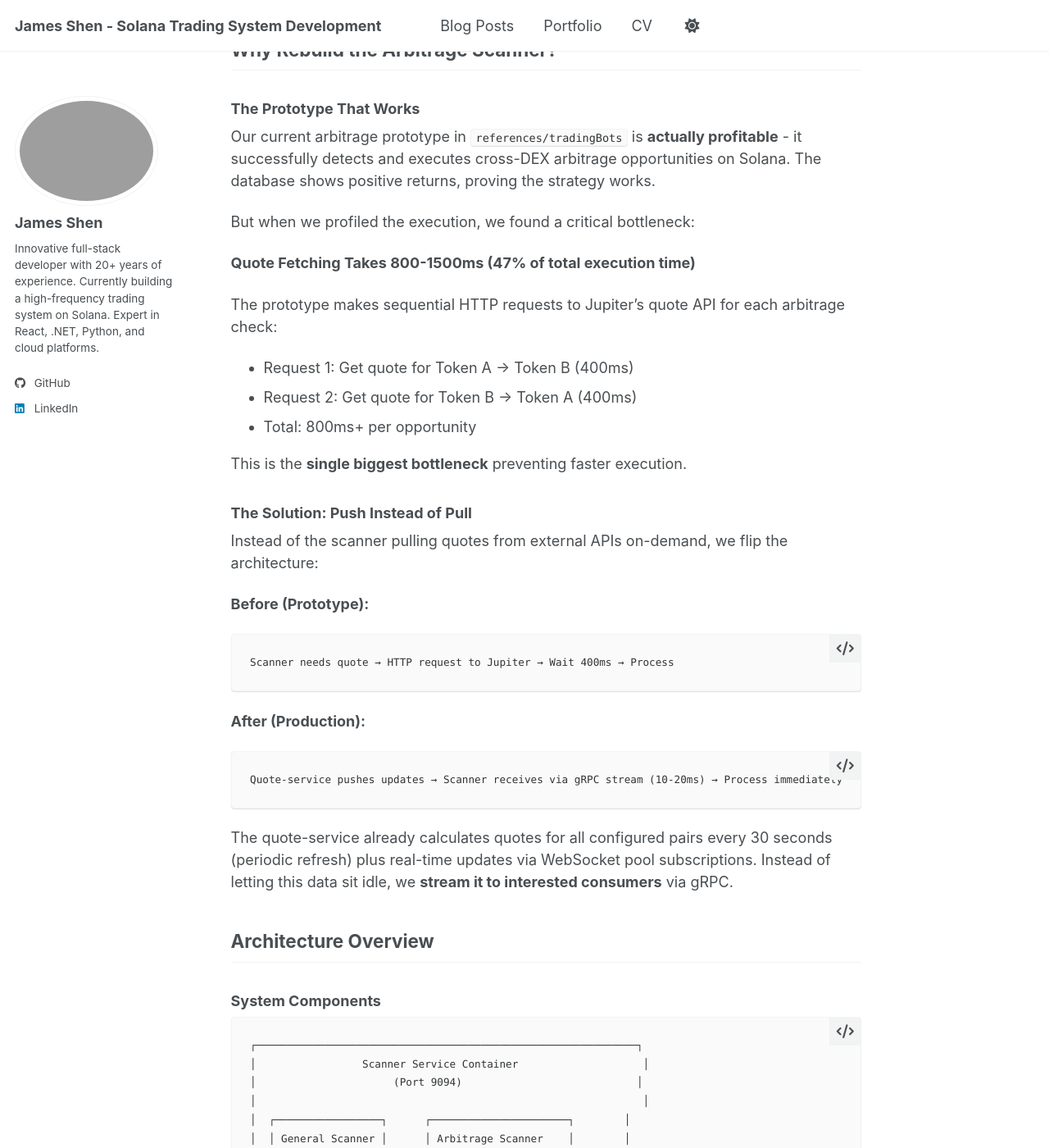
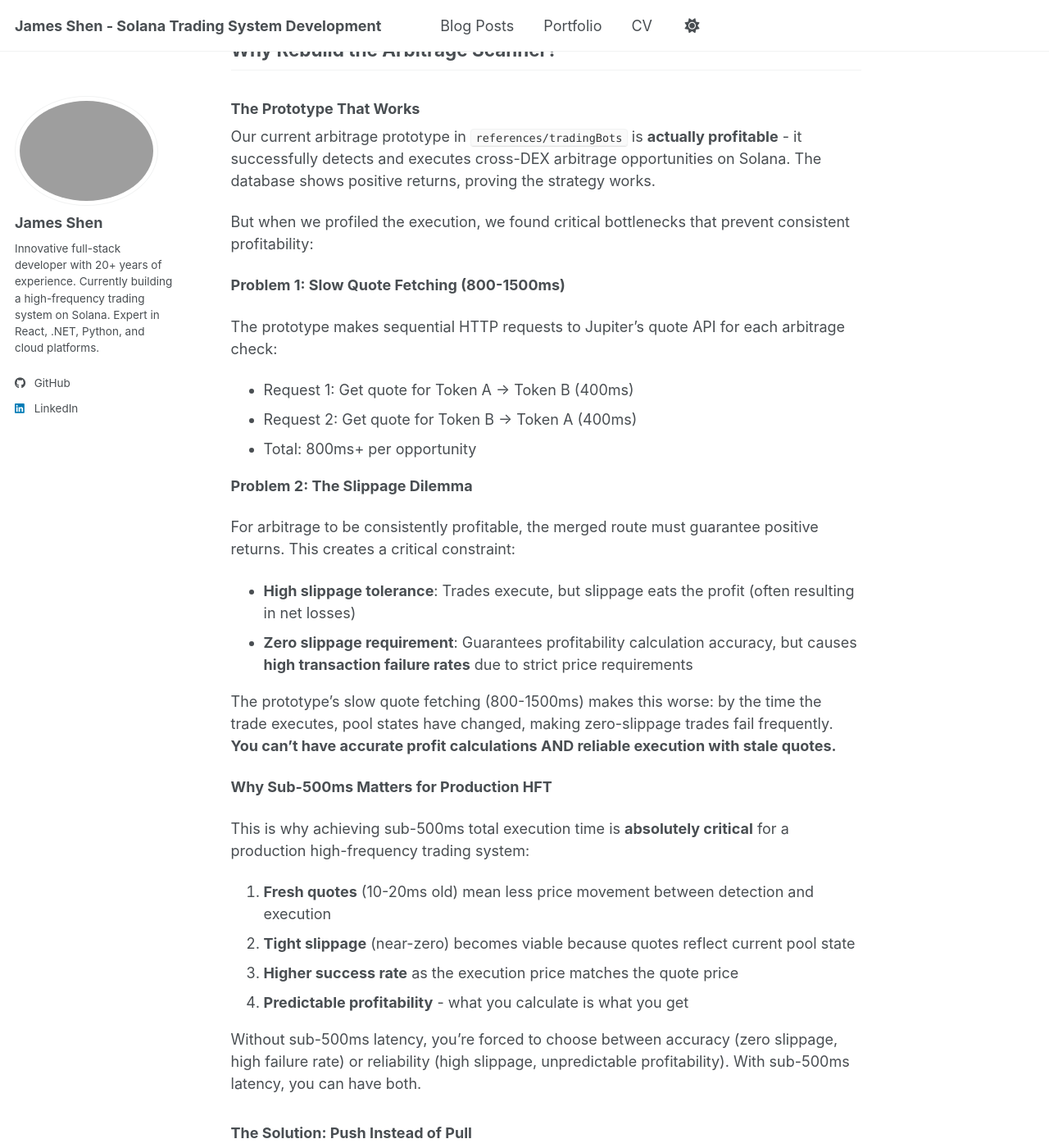
Before and after one commit to guidebee/guidebee.github.io, a Jekyll site: the page built from _posts/2025-12-13-arbitrage-scanner-grpc-streaming-architecture.md, in a window 1280 px wide and 1400 px high, scrolled down 728 px. Shown: the whole window at 82% size. Built offline with Jekyll 4.4.1, drawn with Linux system fonts in a browser that asks for light colours; a script bundle is joined from its source files by our own code; library files that are not in the unit come from our copies; some of the changed text lies outside the part shown.

Commit message:
update grpc streming

```diff
--- a/_posts/2025-12-13-arbitrage-scanner-grpc-streaming-architecture.md
+++ b/_posts/2025-12-13-arbitrage-scanner-grpc-streaming-architecture.md
@@ -35,16 +35,34 @@ Today's focus was on building a production-grade arbitrage scanner that eliminat
 
 Our current arbitrage prototype in `references/tradingBots` is **actually profitable** - it successfully detects and executes cross-DEX arbitrage opportunities on Solana. The database shows positive returns, proving the strategy works.
 
-But when we profiled the execution, we found a critical bottleneck:
+But when we profiled the execution, we found critical bottlenecks that prevent consistent profitability:
 
-**Quote Fetching Takes 800-1500ms (47% of total execution time)**
+**Problem 1: Slow Quote Fetching (800-1500ms)**
 
 The prototype makes sequential HTTP requests to Jupiter's quote API for each arbitrage check:
 - Request 1: Get quote for Token A → Token B (400ms)
 - Request 2: Get quote for Token B → Token A (400ms)
 - Total: 800ms+ per opportunity
 
-This is the **single biggest bottleneck** preventing faster execution.
+**Problem 2: The Slippage Dilemma**
+
+For arbitrage to be consistently profitable, the merged route must guarantee positive returns. This creates a critical constraint:
+
+- **High slippage tolerance**: Trades execute, but slippage eats the profit (often resulting in net losses)
+- **Zero slippage requirement**: Guarantees profitability calculation accuracy, but causes **high transaction failure rates** due to strict price requirements
+
+The prototype's slow quote fetching (800-1500ms) makes this worse: by the time the trade executes, pool states have changed, making zero-slippage trades fail frequently. **You can't have accurate profit calculations AND reliable execution with stale quotes.**
+
+**Why Sub-500ms Matters for Production HFT**
+
+This is why achieving sub-500ms total execution time is **absolutely critical** for a production high-frequency trading system:
+
+1. **Fresh quotes** (10-20ms old) mean less price movement between detection and execution
+2. **Tight slippage** (near-zero) becomes viable because quotes reflect current pool state
+3. **Higher success rate** as the execution price matches the quote price
+4. **Predictable profitability** - what you calculate is what you get
+
+Without sub-500ms latency, you're forced to choose between accuracy (zero slippage, high failure rate) or reliability (high slippage, unpredictable profitability). With sub-500ms latency, you can have both.
 
 ### The Solution: Push Instead of Pull
 
```
